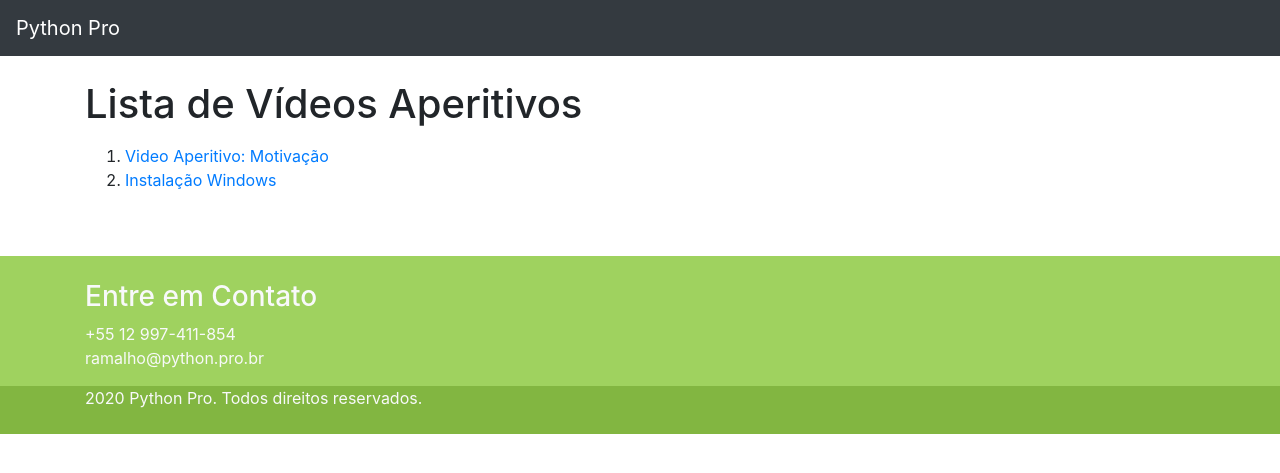
After one commit to RamiroAlvaro/python_pro_br, a Django app: page /aperitivos/ in a window 1280 px wide. The commit adds this page. Shown: the top 473 px of the page. Run offline with Django 3.2, Linux system fonts and the light colour scheme; some libraries are stand-ins or nearby versions.

Commit message:
Pagina lista de videos

```diff
--- /dev/null
+++ b/pypro/aperitivos/templates/aperitivos/indice.html
@@ -0,0 +1,23 @@
+{% extends 'base/base.html' %}
+{% load static %}
+{% block title %}Python Pro - Aperitivos{% endblock title %}
+{% block description %}Página com todos vídeos gratuitos{% endblock description %}
+{% block body %}
+    <div class="container">
+        <div class="row">
+            <div class="col-md-12">
+
+                <h1 class="mt-4 mb-3">Lista de Vídeos Aperitivos</h1>
+                <ol>
+                    {% for video in videos %}
+                        <li><a href="{{ video.get_absolute_url }}">{{ video.titulo | default:'Faltando Título'}}</a></li>
+                    {% empty %}
+                        <li>Não foi encontrado nenhum vídeo de aperitivo</li>
+                    {% endfor %}
+
+                </ol>
+
+            </div>
+        </div>
+    </div>
+{% endblock body %}
--- a/pypro/aperitivos/templates/aperitivos/video.html
+++ b/pypro/aperitivos/templates/aperitivos/video.html
@@ -7,7 +7,7 @@
         <div class="row">
             <div class="col-md-12">
 
-                <h1 class="mt-4 mb-3">{{ video.titulo }}</h1>
+                <h1 class="mt-4 mb-3">{{ video.titulo | default:'Faltando Título'}}</h1>
                 <iframe src="https://player.vimeo.com/video/{{ video.vimeo_id }}" width="640" height="360" frameborder="0"
                         webkitallowfullscreen mozallowfullscreen allowfullscreen></iframe>
             </div>
--- a/pypro/aperitivos/urls.py
+++ b/pypro/aperitivos/urls.py
@@ -1,8 +1,9 @@
 from django.urls import path
 
-from pypro.aperitivos.views import video
+from pypro.aperitivos.views import video, indice
 
 app_name = 'aperitivos'
 urlpatterns = [
+    path('', indice, name='indice'),
     path('<slug:slug>', video, name='video'),
 ]
--- a/pypro/aperitivos/views.py
+++ b/pypro/aperitivos/views.py
@@ -1,9 +1,29 @@
 from django.shortcuts import render
+from django.urls import reverse
+
+
+class Video:
+    def __init__(self, slug, titulo, vimeo_id):
+        self.slug = slug
+        self.titulo = titulo
+        self.vimeo_id = vimeo_id
+
+    def get_absolute_url(self):
+        return reverse('aperitivos:video', args=(self.slug,))
+
+
+videos = [
+    Video('motivacao', 'Video Aperitivo: Motivação', 251224475),
+    Video('instalacao-windows', 'Instalação Windows', 251497668)
+]
+
+videos_dct = {v.slug: v for v in videos}
+
+
+def indice(request):
+    return render(request, 'aperitivos/indice.html', context={'videos': videos})
 
 
 def video(request, slug):
-    video = {
-        'titulo': 'Video Aperitivo: Motivação',
-        'vimeo_id': 251224475
-    }
+    video = videos_dct[slug]
     return render(request, 'aperitivos/video.html', context={'video': video})
```
Also changed, not shown: pypro/aperitivos/tests/test_indice.py (added, +36 -0 lines).
